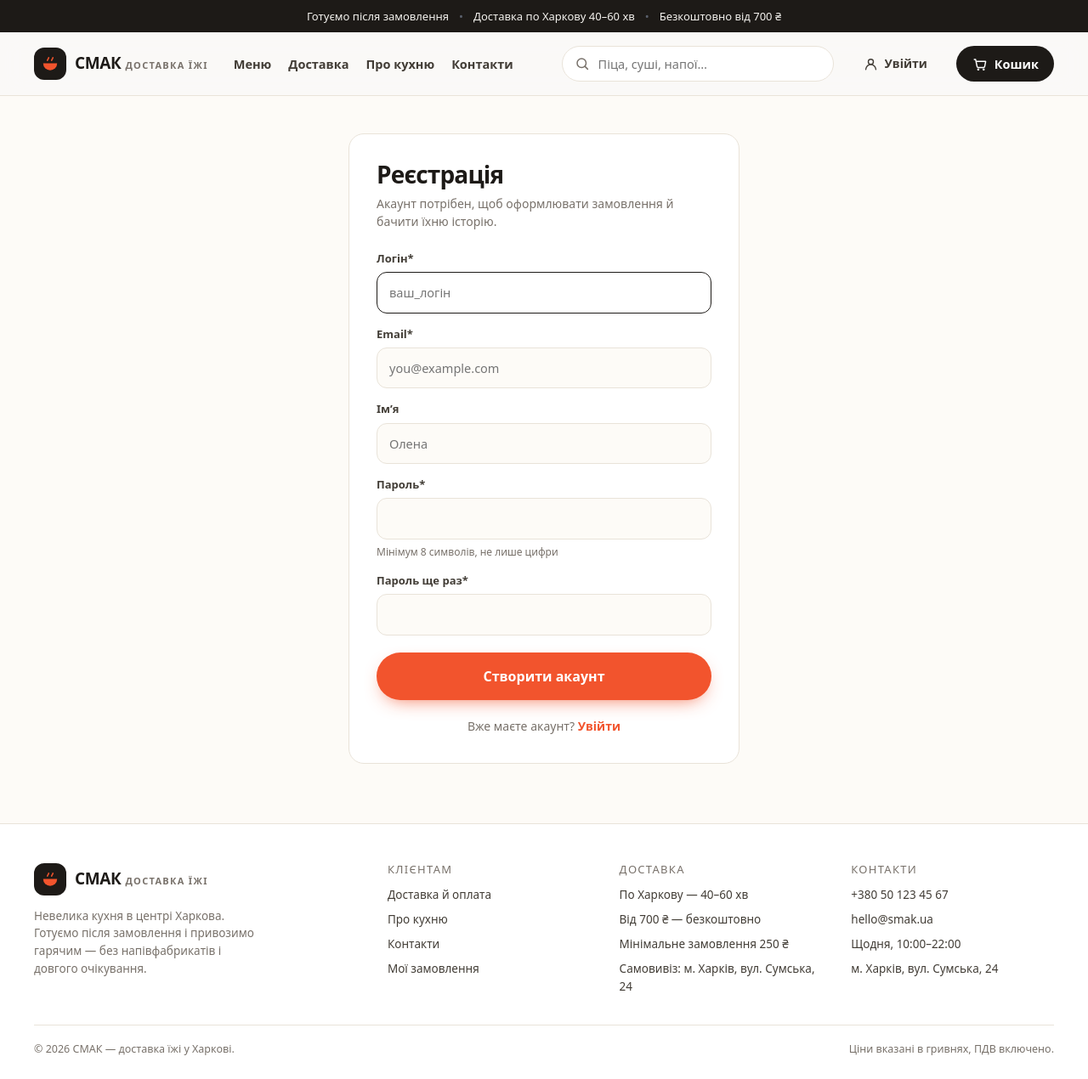
After one commit to ROSURIOUSS/newProject, a Django app: page /accounts/register/ in a window 1280 px wide. The commit adds this page. Shown: the whole page at 85% size. Run offline with Django 5.2, Linux system fonts and the light colour scheme; some libraries are stand-ins or nearby versions.

Commit message:
Добавил регистрацию, вход и мои заказы

```diff
--- a/config/settings.py
+++ b/config/settings.py
@@ -86,6 +86,10 @@ MEDIA_ROOT = BASE_DIR / 'media'
 
 DEFAULT_AUTO_FIELD = 'django.db.models.BigAutoField'
 
+LOGIN_URL = 'store:login'
+LOGIN_REDIRECT_URL = 'store:index'
+LOGOUT_REDIRECT_URL = 'store:index'
+
 SITE_NAME = 'СМАК'
 SITE_TAGLINE = 'доставка їжі'
 SITE_CITY = 'Харків'
--- a/static/store/css/site.css
+++ b/static/store/css/site.css
@@ -457,6 +457,22 @@ h1, h2, h3 { margin: 0; letter-spacing: -.03em; line-height: 1.1; font-weight: 8
     .cat-thumb { width: 44px; height: 44px; }
 }
 
+.auth-block { display: flex; align-items: center; gap: 6px; }
+.auth-link {
+    display: inline-flex; align-items: center; gap: 7px; padding: 8px 12px;
+    border-radius: 999px; font-size: 14px; font-weight: 600; color: var(--ink-soft);
+    transition: .16s ease;
+}
+.auth-link svg { width: 19px; height: 19px; }
+.auth-link:hover { background: #f2eee7; color: var(--ink); }
+.auth-name { max-width: 110px; overflow: hidden; text-overflow: ellipsis; white-space: nowrap; }
+.auth-logout-form { margin: 0; }
+.auth-logout {
+    background: none; border: none; cursor: pointer; padding: 8px 10px; border-radius: 999px;
+    font-size: 13px; font-weight: 600; color: var(--muted);
+}
+.auth-logout:hover { color: var(--accent); background: var(--accent-soft); }
+
 .messages { margin-top: 18px; display: grid; gap: 8px; }
 .alert {
     border-radius: 12px; padding: 12px 16px; font-size: 14px; font-weight: 600;
--- a/store/admin.py
+++ b/store/admin.py
@@ -52,9 +52,10 @@ class OrderItemInline(admin.TabularInline):
 
 @admin.register(Order)
 class OrderAdmin(admin.ModelAdmin):
-    list_display = ['number', 'name', 'phone', 'delivery', 'address', 'total', 'status', 'created_at']
+    list_display = ['number', 'user', 'name', 'phone', 'delivery', 'address', 'total', 'status', 'created_at']
     list_filter = ['status', 'delivery', 'payment', 'created_at']
-    search_fields = ['name', 'phone', 'address']
+    search_fields = ['name', 'phone', 'address', 'user__username']
+    list_select_related = ['user']
     list_editable = ['status']
     readonly_fields = ['total', 'created_at']
     inlines = [OrderItemInline]
--- a/store/forms.py
+++ b/store/forms.py
@@ -39,3 +39,46 @@ class CheckoutForm(forms.ModelForm):
             if len(address) < 6:
                 self.add_error('address', 'Вкажіть вулицю, будинок і квартиру')
         return cleaned
+
+class SignUpForm(UserCreationForm):
+    """Реєстрація: логін, email, імʼя + пароль двічі."""
+    email = forms.EmailField(label='Email', required=True)
+    first_name = forms.CharField(label="Імʼя", max_length=60, required=False)
+
+    class Meta(UserCreationForm.Meta):
+        model = User
+        fields = ('username', 'email', 'first_name')
+
+    def __init__(self, *args, **kwargs):
+        super().__init__(*args, **kwargs)
+        self.fields['username'].label = 'Логін'
+        self.fields['username'].help_text = 'Латиниця, цифри та @/./+/-/_'
+        self.fields['password1'].label = 'Пароль'
+        self.fields['password2'].label = 'Пароль ще раз'
+        self.fields['password1'].help_text = 'Мінімум 8 символів, не лише цифри'
+        self.fields['password2'].help_text = ''
+        self.fields['username'].widget.attrs['placeholder'] = 'ваш_логін'
+        self.fields['email'].widget.attrs['placeholder'] = 'you@example.com'
+        self.fields['first_name'].widget.attrs['placeholder'] = 'Олена'
+
+    def clean_email(self):
+        email = self.cleaned_data['email'].strip().lower()
+        if User.objects.filter(email__iexact=email).exists():
+            raise forms.ValidationError('Користувач із таким email вже є')
+        return email
+
+    def save(self, commit=True):
+        user = super().save(commit=False)
+        user.email = self.cleaned_data['email']
+        user.first_name = self.cleaned_data['first_name']
+        if commit:
+            user.save()
+        return user
+
+class LoginForm(AuthenticationForm):
+    def __init__(self, *args, **kwargs):
+        super().__init__(*args, **kwargs)
+        self.fields['username'].label = 'Логін'
+        self.fields['password'].label = 'Пароль'
+        self.fields['username'].widget.attrs['placeholder'] = 'ваш_логін'
+        self.fields['password'].widget.attrs['placeholder'] = '••••••••'
--- a/store/models.py
+++ b/store/models.py
@@ -1,5 +1,6 @@
 from decimal import Decimal
 
+from django.conf import settings
 from django.db import models
 from django.urls import reverse
 
@@ -104,6 +105,10 @@ class Order(models.Model):
         ('later', 'На пізніший час'),
     ]
 
+    user = models.ForeignKey(
+        settings.AUTH_USER_MODEL, on_delete=models.SET_NULL, null=True, blank=True,
+        related_name='orders', verbose_name='Клієнт'
+    )
     name = models.CharField('Імʼя', max_length=120)
     phone = models.CharField('Телефон', max_length=30)
     email = models.EmailField('Email', blank=True)
--- a/store/urls.py
+++ b/store/urls.py
@@ -1,6 +1,8 @@
+from django.contrib.auth import views as auth_views
 from django.urls import path
 
 from . import views
+from .forms import LoginForm
 
 app_name = 'store'
 
@@ -14,6 +16,11 @@ urlpatterns = [
     path('cart/add/<int:product_id>/', views.cart_add, name='cart_add'),
     path('cart/set/<int:product_id>/', views.cart_set, name='cart_set'),
     path('cart/remove/<int:product_id>/', views.cart_remove, name='cart_remove'),
+    path('accounts/register/', views.register, name='register'),
+    path('accounts/login/', auth_views.LoginView.as_view(
+        template_name='store/login.html', authentication_form=LoginForm), name='login'),
+    path('accounts/logout/', auth_views.LogoutView.as_view(), name='logout'),
+    path('my-orders/', views.my_orders, name='my_orders'),
     path('checkout/', views.checkout, name='checkout'),
     path('order/<int:order_id>/done/', views.order_success, name='order_success'),
 ]
--- a/store/views.py
+++ b/store/views.py
@@ -1,14 +1,17 @@
 from decimal import Decimal, InvalidOperation
 
+from django.contrib import messages
+from django.contrib.auth import login as auth_login
+from django.contrib.auth.decorators import login_required
 from django.core.paginator import Paginator
 from django.db.models import Q
-from django.http import HttpResponseRedirect
+from django.http import Http404, HttpResponseRedirect
 from django.shortcuts import get_object_or_404, redirect, render
 from django.urls import reverse
 from django.views.decorators.http import require_POST
 
 from .cart import Cart
-from .forms import CheckoutForm
+from .forms import CheckoutForm, SignUpForm
 from .models import Category, Order, OrderItem, Product
 
 SORT_OPTIONS = {
@@ -115,6 +118,30 @@ def cart_remove(request, product_id):
     Cart(request).remove(product_id)
     return redirect('store:cart')
 
+def register(request):
+    """Реєстрація нового клієнта + автовхід."""
+    if request.user.is_authenticated:
+        return redirect('store:index')
+
+    if request.method == 'POST':
+        form = SignUpForm(request.POST)
+        if form.is_valid():
+            user = form.save()
+            auth_login(request, user)
+            messages.success(request, f'Вітаємо, {user.first_name or user.username}! Акаунт створено.')
+            return redirect(request.GET.get('next') or 'store:index')
+    else:
+        form = SignUpForm()
+
+    return render(request, 'store/register.html', {'form': form})
+
+@login_required
+def my_orders(request):
+    """Історія замовлень поточного користувача."""
+    orders = request.user.orders.prefetch_related('items')
+    return render(request, 'store/my_orders.html', {'orders': orders})
+
+@login_required
 def checkout(request):
     cart = Cart(request)
     items = cart.items()
@@ -140,12 +167,21 @@ def checkout(request):
                 for item in items
             ])
             cart.clear()
+            messages.success(request, f'Замовлення {order.number} прийнято в роботу.')
             return redirect('store:order_success', order_id=order.pk)
     else:
-        form = CheckoutForm()
+        last = request.user.orders.order_by('-created_at').first()
+        form = CheckoutForm(initial={
+            'name': request.user.first_name or request.user.username,
+            'email': request.user.email,
+            'phone': last.phone if last else '',
+            'address': last.address if last else '',
+        })
 
     return render(request, 'store/checkout.html', {'form': form, 'cart': cart})
 
 def order_success(request, order_id):
     order = get_object_or_404(Order, pk=order_id)
+    if order.user_id != request.user.pk and not request.user.is_staff:
+        raise Http404('Замовлення не знайдено')
     return render(request, 'store/success.html', {'order': order})
--- a/templates/base.html
+++ b/templates/base.html
@@ -90,6 +90,30 @@
             <input type="search" name="q" value="{{ query|default:'' }}" placeholder="Піца, суші, напої…">
         </form>
 
+        <div class="auth-block">
+            {% if user.is_authenticated %}
+                <a class="auth-link" href="{% url 'store:my_orders' %}" title="Мої замовлення">
+                    <svg viewBox="0 0 24 24" fill="none" aria-hidden="true">
+                        <circle cx="12" cy="8.5" r="3.8" stroke="currentColor" stroke-width="1.8"/>
+                        <path d="M4.5 20a7.5 7.5 0 0 1 15 0" stroke="currentColor" stroke-width="1.8" stroke-linecap="round"/>
+                    </svg>
+                    <span class="auth-name">{{ user.first_name|default:user.username }}</span>
+                </a>
+                <form method="post" action="{% url 'store:logout' %}" class="auth-logout-form">
+                    {% csrf_token %}
+                    <button class="auth-logout" type="submit">Вийти</button>
+                </form>
+            {% else %}
+                <a class="auth-link" href="{% url 'store:login' %}">
+                    <svg viewBox="0 0 24 24" fill="none" aria-hidden="true">
+                        <circle cx="12" cy="8.5" r="3.8" stroke="currentColor" stroke-width="1.8"/>
+                        <path d="M4.5 20a7.5 7.5 0 0 1 15 0" stroke="currentColor" stroke-width="1.8" stroke-linecap="round"/>
+                    </svg>
+                    <span class="auth-name">Увійти</span>
+                </a>
+            {% endif %}
+        </div>
+
         <a class="cart-btn" href="{% url 'store:cart' %}">
             <svg viewBox="0 0 24 24" fill="none" aria-hidden="true">
                 <path d="M4 5h2l2.2 10.5a2 2 0 0 0 2 1.5h7.4a2 2 0 0 0 2-1.6L21 8H7"
@@ -104,6 +128,13 @@
 </header>
 
 <main>
+    {% if messages %}
+    <div class="wrap messages">
+        {% for message in messages %}
+            <div class="alert alert-{{ message.tags }}">{{ message }}</div>
+        {% endfor %}
+    </div>
+    {% endif %}
     {% block content %}{% endblock %}
 </main>
 
@@ -129,6 +160,7 @@
                 <li><a href="{% url 'store:delivery' %}">Доставка й оплата</a></li>
                 <li><a href="{% url 'store:about' %}">Про кухню</a></li>
                 <li><a href="{% url 'store:contacts' %}">Контакти</a></li>
+                <li><a href="{% url 'store:my_orders' %}">Мої замовлення</a></li>
             </ul>
         </div>
         <div class="footer-col">
--- /dev/null
+++ b/templates/store/register.html
@@ -0,0 +1,53 @@
+{% extends 'base.html' %}
+{% block title %}Реєстрація — СМАК{% endblock %}
+
+{% block content %}
+<div class="wrap">
+    <div class="auth-card">
+        <h1>Реєстрація</h1>
+        <p class="auth-sub">Акаунт потрібен, щоб оформлювати замовлення й бачити їхню історію.</p>
+
+        <form method="post" class="auth-form" novalidate>
+            {% csrf_token %}
+            {% if form.non_field_errors %}
+                <div class="auth-error">{{ form.non_field_errors.0 }}</div>
+            {% endif %}
+
+            <div class="field">
+                <label for="{{ form.username.id_for_label }}">{{ form.username.label }}*</label>
+                {{ form.username }}
+                {% for error in form.username.errors %}<span class="field-error">{{ error }}</span>{% endfor %}
+            </div>
+
+            <div class="field">
+                <label for="{{ form.email.id_for_label }}">{{ form.email.label }}*</label>
+                {{ form.email }}
+                {% for error in form.email.errors %}<span class="field-error">{{ error }}</span>{% endfor %}
+            </div>
+
+            <div class="field">
+                <label for="{{ form.first_name.id_for_label }}">{{ form.first_name.label }}</label>
+                {{ form.first_name }}
+                {% for error in form.first_name.errors %}<span class="field-error">{{ error }}</span>{% endfor %}
+            </div>
+
+            <div class="field">
+                <label for="{{ form.password1.id_for_label }}">{{ form.password1.label }}*</label>
+                {{ form.password1 }}
+                <span class="field-hint">{{ form.password1.help_text }}</span>
+                {% for error in form.password1.errors %}<span class="field-error">{{ error }}</span>{% endfor %}
+            </div>
+
+            <div class="field">
+                <label for="{{ form.password2.id_for_label }}">{{ form.password2.label }}*</label>
+                {{ form.password2 }}
+                {% for error in form.password2.errors %}<span class="field-error">{{ error }}</span>{% endfor %}
+            </div>
+
+            <button class="btn btn-accent btn-lg btn-block" type="submit">Створити акаунт</button>
+        </form>
+
+        <p class="auth-switch">Вже маєте акаунт? <a href="{% url 'store:login' %}">Увійти</a></p>
+    </div>
+</div>
+{% endblock %}
--- a/templates/store/success.html
+++ b/templates/store/success.html
@@ -30,6 +30,7 @@
         </div>
 
         <a class="btn btn-accent btn-lg" href="{% url 'store:index' %}#menu">Повернутись до меню</a>
+        <a class="link-more" href="{% url 'store:my_orders' %}">Мої замовлення →</a>
     </div>
 </div>
 {% endblock %}
```
Also changed, not shown: templates/store/login.html (added, +30 -0 lines), templates/store/my_orders.html (added, +40 -0 lines), README.md, store/migrations/0002_order_user.py (added).
